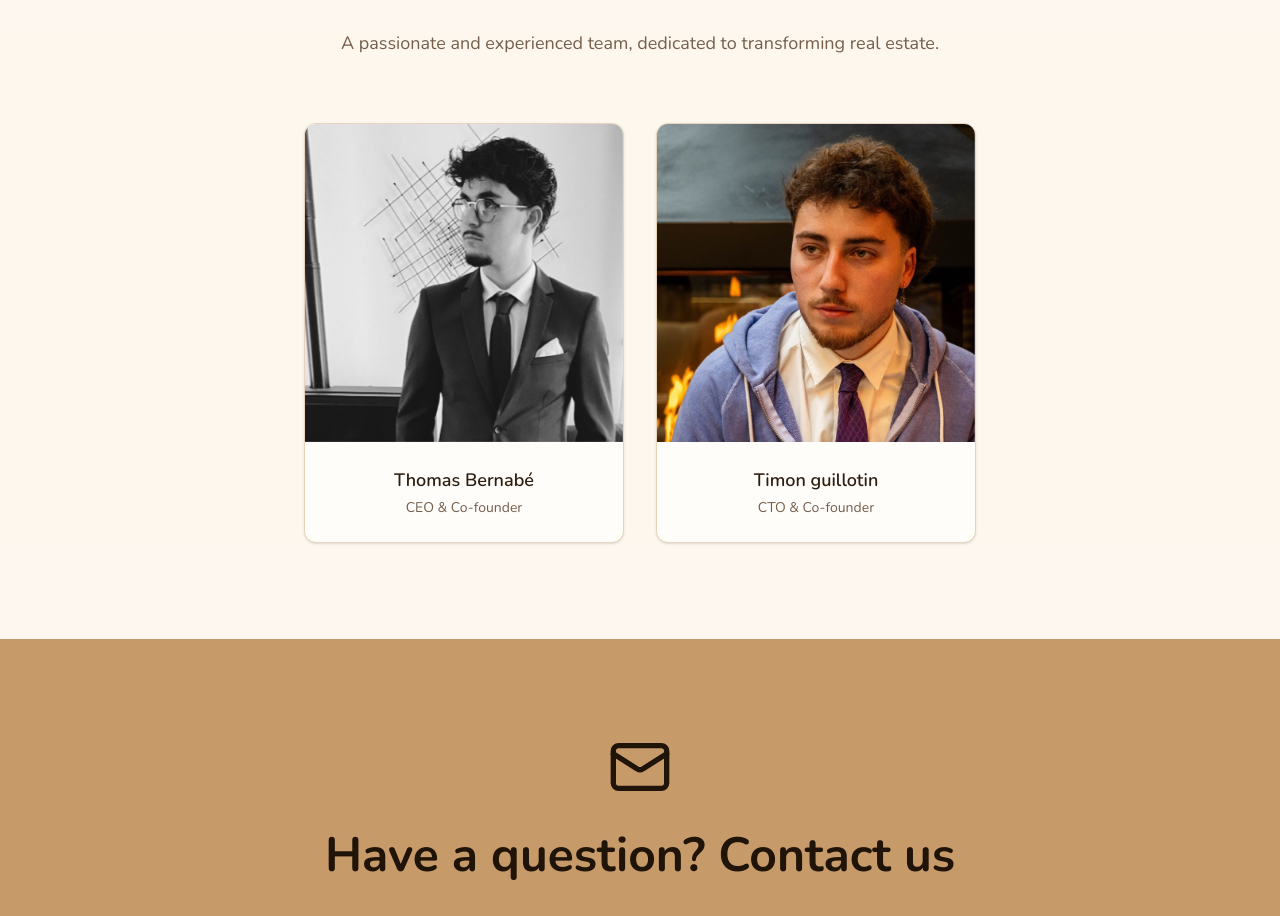
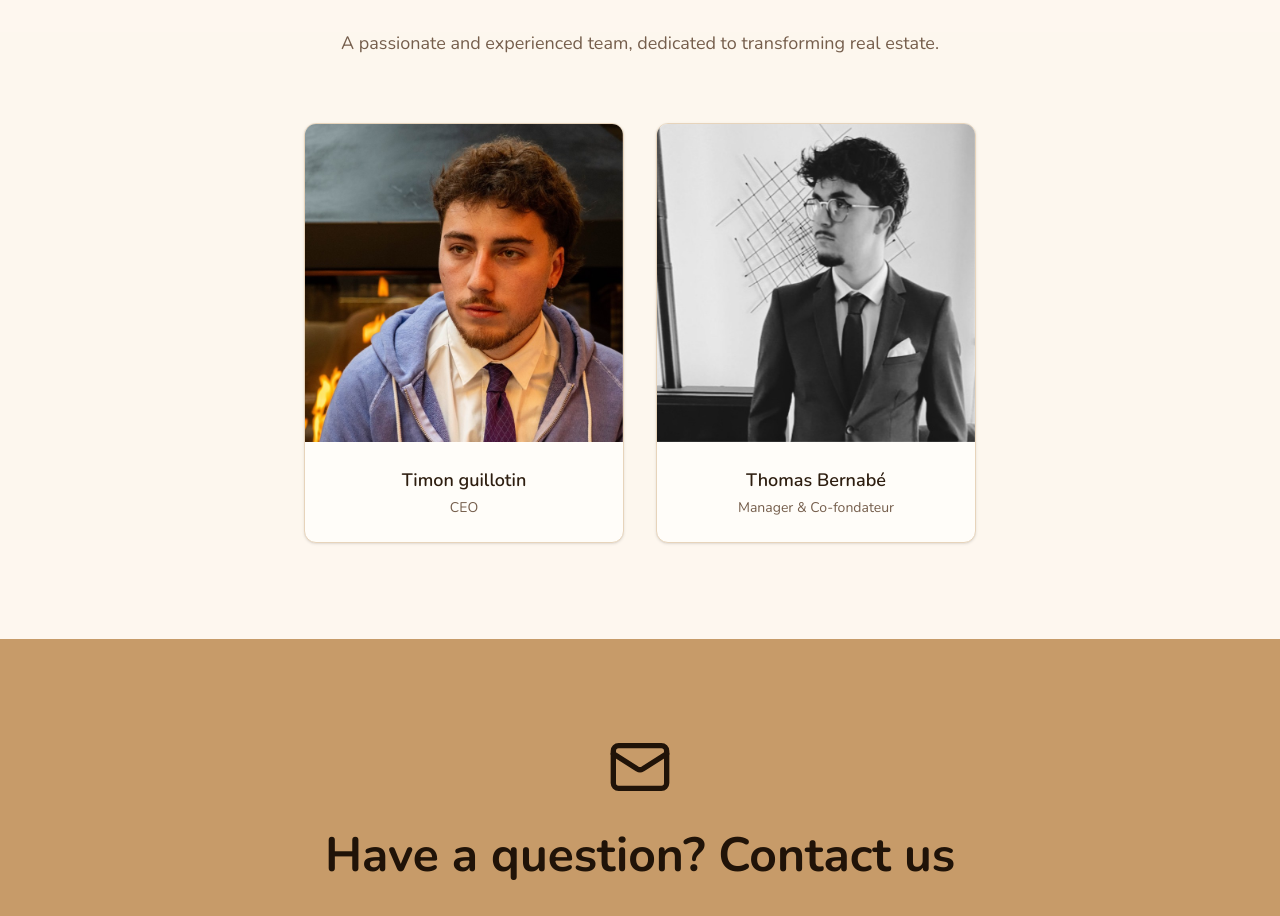
Before and after one commit to teovlt/Ciel-Avenue, a React (Vite) app: page /about in a window 1280 px wide. Shown: the part 2509-3425 px from the top of the page. Built offline with nearby package versions, Linux system fonts and the light colour scheme; no server answers.

Commit message:
Fix roles

```diff
--- a/src/locales/en.json
+++ b/src/locales/en.json
@@ -237,10 +237,10 @@
       "title": "Our team",
       "description": "A passionate and experienced team, dedicated to transforming real estate.",
       "member1": {
-        "role": "CEO & Co-founder"
+        "role": "Manager & Co-fondateur"
       },
       "member2": {
-        "role": "CTO & Co-founder"
+        "role": "CEO"
       },
       "member3": {
         "role": "Sales Director"
--- a/src/locales/fr.json
+++ b/src/locales/fr.json
@@ -347,10 +347,10 @@
       "title": "Notre équipe",
       "description": "Une équipe passionnée et expérimentée, dédiée à transformer l'immobilier.",
       "member1": {
-        "role": "CEO & Co-fondatrice"
+        "role": "Manager & Co-fondateur"
       },
       "member2": {
-        "role": "CTO & Co-fondateur"
+        "role": "CEO"
       },
       "member3": {
         "role": "Directrice Commerciale"
--- a/src/pages/About/index.tsx
+++ b/src/pages/About/index.tsx
@@ -8,8 +8,8 @@ export default function About() {
   const { t } = useTranslation();
 
   const team = [
+    { name: "Timon guillotin", role: t("about.team.member2.role"), image: "/images/timon.jpeg" },
     { name: "Thomas Bernabé", role: t("about.team.member1.role"), image: "/images/thomas.jpeg" },
-    { name: "Timon guillotin", role: t("about.team.member2.role"), image: "/images/timon.jpeg" },
   ];
 
   return (
```
